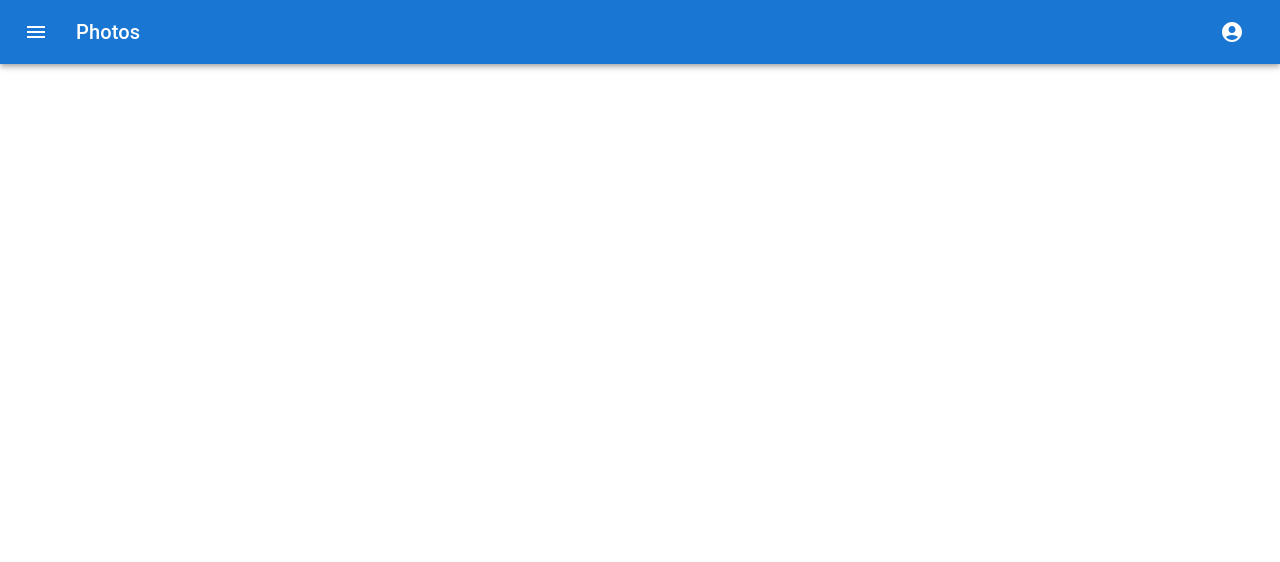
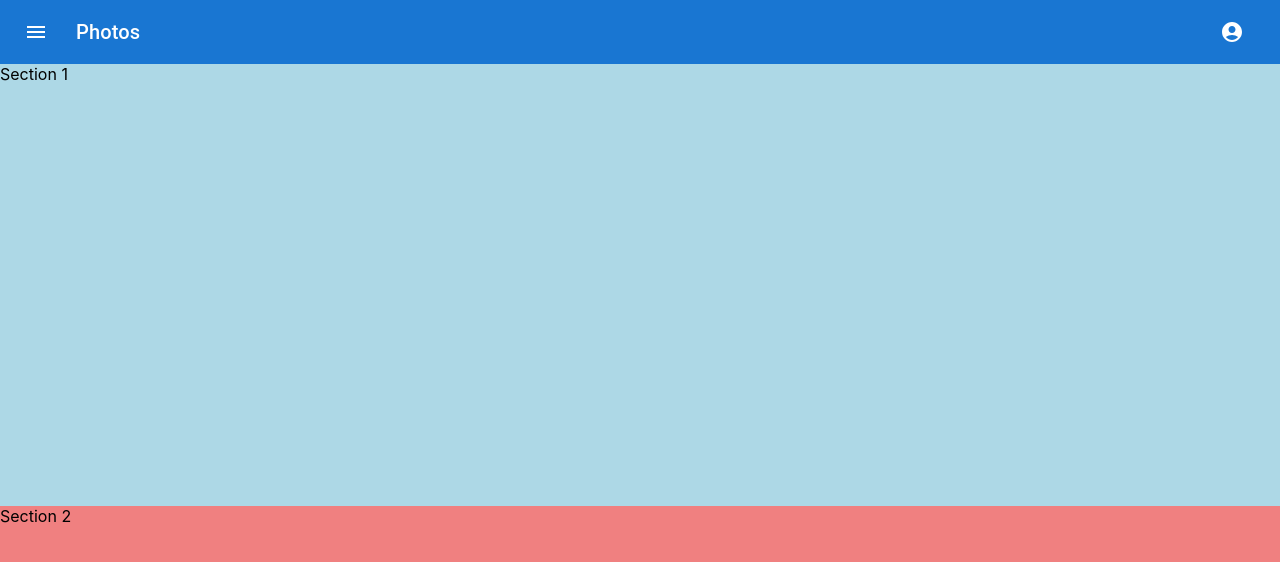
Before and after one commit to BinaryBridges/SprintPlanner, a React (Create React App) app in the folder sprint-planner/: page / in a window 1280 px wide. Shown: the top 562 px of the page. Built offline with nearby package versions, Linux system fonts and the light colour scheme.

Commit message:
split the screen

```diff
--- a/sprint-planner/src/pages/sprint-tracker/sprintTracker.js
+++ b/sprint-planner/src/pages/sprint-tracker/sprintTracker.js
@@ -1,10 +1,27 @@
+import { Box, CssBaseline } from "@mui/material";
 import TopBar from "../../components/top-bar/TopBar";
 
 
 
 const SprintTracker = () => {
     return (
+    <Box sx={{width: '100vw'}}>
         <TopBar />
+        <Box
+            sx={{
+            display: 'flex',
+            flexDirection: 'column',
+            height: 'calc(100vh - 64px)', // Subtract the height of the AppBar
+            }}
+        >
+            <Box sx={{ flex: '60%', bgcolor: 'lightblue'}}>
+                Section 1
+            </Box>
+            <Box sx={{ flex: '40%', bgcolor: 'lightcoral'}}>
+                Section 2
+            </Box>
+        </Box>
+    </Box>
     )
 }
 
```
